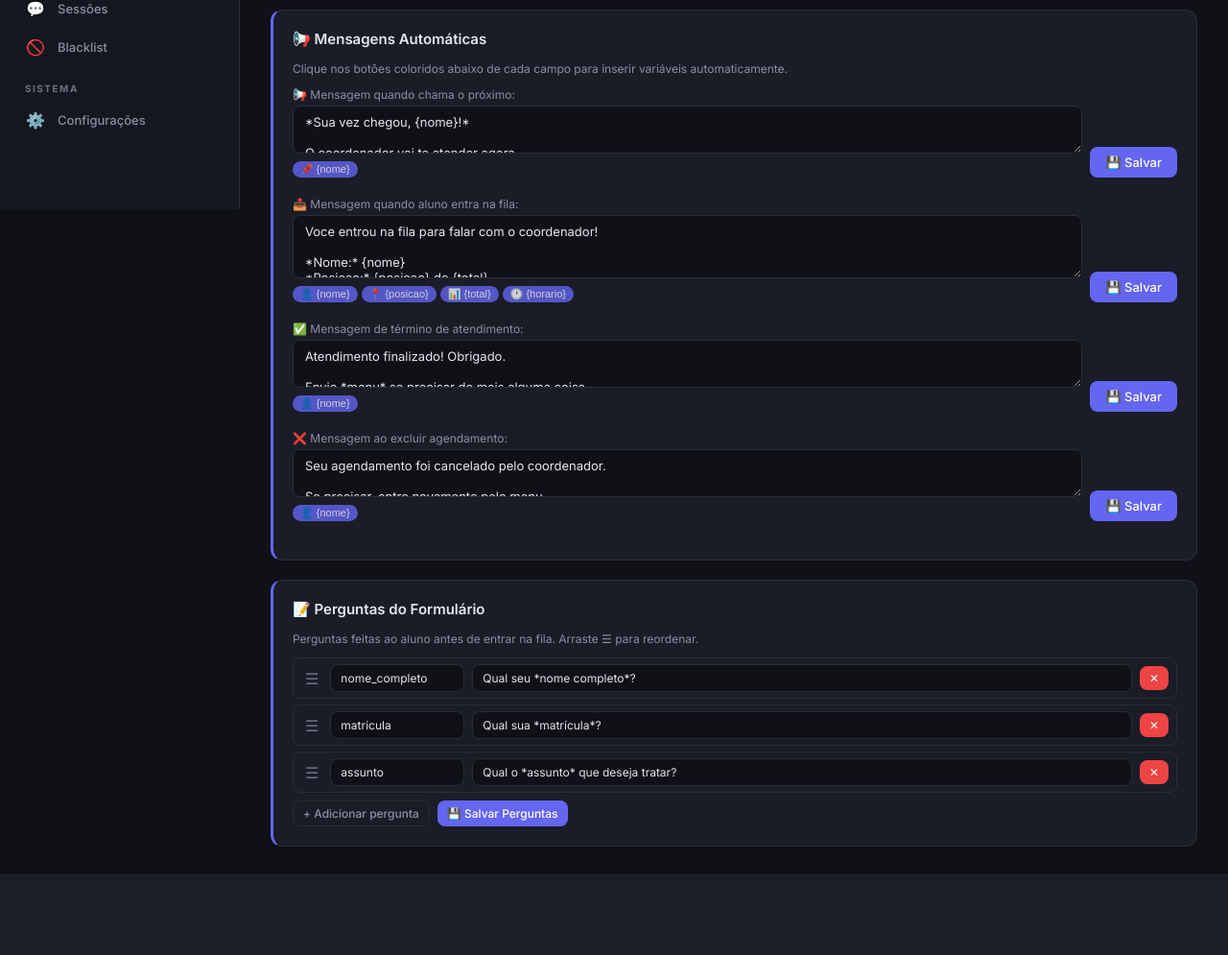
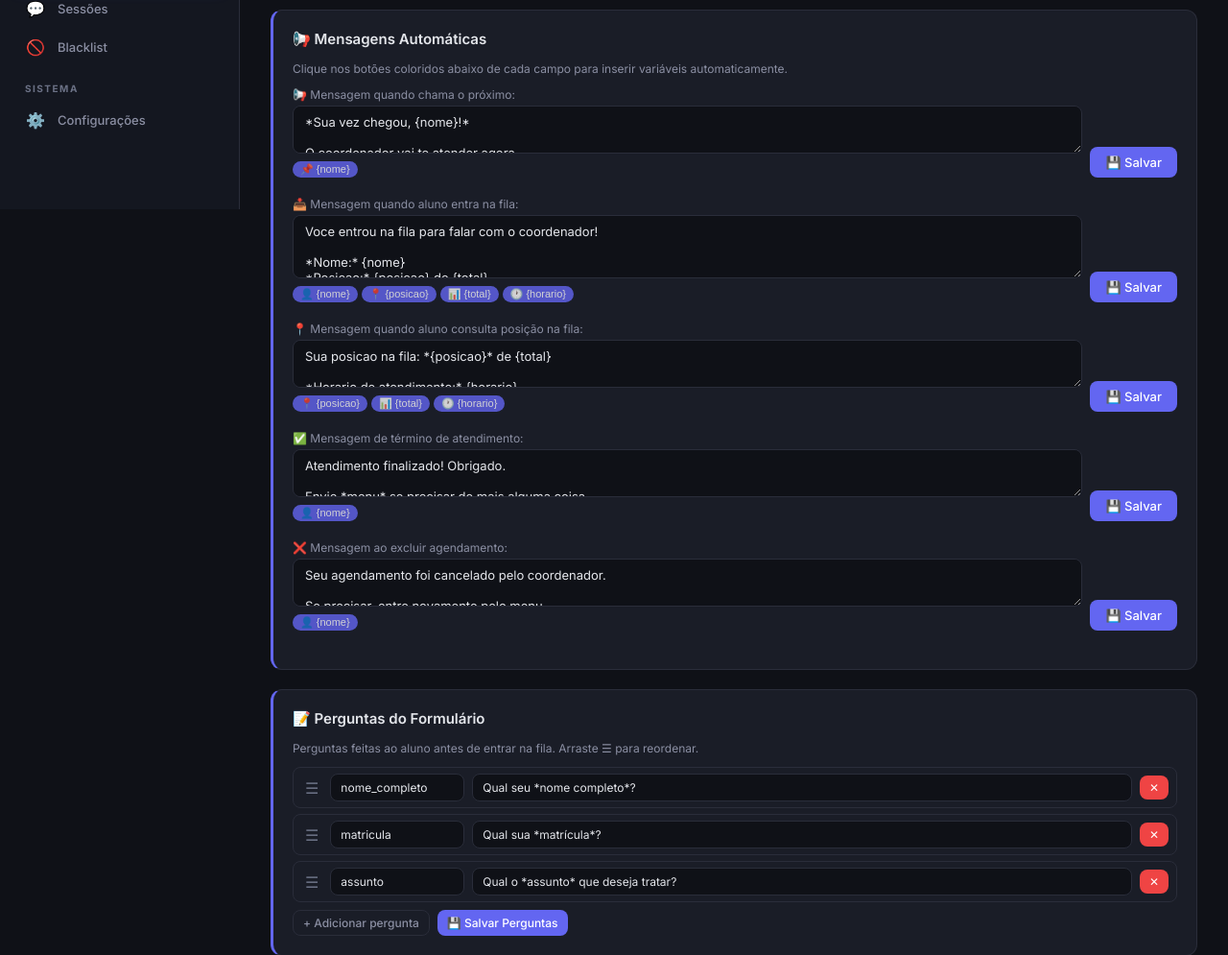
Before and after one commit to PedroDorelande/flask-ai-whatsapp-bot, a Flask app: page /fila/config in a window 1280 px wide. Shown: the part 582-1577 px from the top of the page at 96% size. Before the commit the page ends 1492 px from the top, so only its background shows below. Run offline with Flask 3, Linux system fonts and the light colour scheme.

Commit message:
feat: mensagem posicao fila customizavel + fix link arquivos dominio publico
- Mensagem de consulta de posicao na fila agora e editavel no painel (Configuracoes da Fila)
- FLASK_PUBLIC_DOMAIN agora e preservado ao salvar configuracoes (antes era apagado do .env)
- Novo campo 'Dominio Publico' na pagina de Configuracoes para editar o dominio dos links
- Sync bidirecional Knowledge <-> Menus (menu_item_id na tabela Knowledge)
- _get_base_url melhorado: prioriza FLASK_PUBLIC_DOMAIN > FLASK_PUBLIC_URL > request context

```diff
--- a/app.py
+++ b/app.py
@@ -212,10 +212,12 @@ def menu_edit(item_id):
 def menu_delete(item_id):
     item = MenuItem.query.get_or_404(item_id)
     parent_id = item.parent_id
+    # Remove FAQs vinculadas a este item e seus filhos
+    _unlink_knowledge_from_tree(item)
     # Deleta filhos recursivamente
     _delete_menu_tree(item)
     db.session.commit()
-    flash('Menu excluido!', 'success')
+    flash('Menu excluído e FAQs associadas removidas!', 'success')
     if parent_id:
         return redirect(url_for('menus_sub', parent_id=parent_id))
     return redirect(url_for('menus'))
@@ -226,6 +228,18 @@ def _delete_menu_tree(item):
     for child in item.filhos.all():
         _delete_menu_tree(child)
     db.session.delete(item)
+
+
+def _unlink_knowledge_from_tree(item):
+    """Remove FAQs vinculadas a um item de menu e seus filhos recursivamente."""
+    for child in item.filhos.all():
+        _unlink_knowledge_from_tree(child)
+    # Busca FAQs vinculadas a este item de menu
+    linked_faqs = Knowledge.query.filter_by(menu_item_id=item.id).all()
+    for faq in linked_faqs:
+        print(f'[MENU→FAQ] Removendo FAQ "{faq.pergunta[:50]}..." (id={faq.id}) '
+              f'vinculada ao menu "{item.titulo}"', flush=True)
+        db.session.delete(faq)
 
 
 @app.route('/menus/toggle/<int:item_id>', methods=['POST'])
@@ -287,6 +301,8 @@ def _faq_to_menu(faq):
     # Verifica se já existe um item com o mesmo título nessa categoria
     existing = MenuItem.query.filter_by(parent_id=menu_cat.id, titulo=titulo).first()
     if existing:
+        # Vincula a FAQ ao item existente
+        faq.menu_item_id = existing.id
         print(f'[FAQ→MENU] Item já existe: "{titulo}" na categoria "{categoria}"',
               flush=True)
         return menu_cat.titulo  # Já existe, não duplica
@@ -304,6 +320,8 @@ def _faq_to_menu(faq):
     )
     db.session.add(new_item)
     db.session.flush()
+    # Vincula a FAQ ao novo item de menu
+    faq.menu_item_id = new_item.id
     print(f'[FAQ→MENU] Item criado: "{titulo}" → categoria "{categoria}" '
           f'(menu_id={new_item.id}, pos={new_item.posicao})', flush=True)
     return menu_cat.titulo
@@ -317,6 +335,24 @@ def knowledge_approve(faq_id):
     db.session.commit()
     flash(f'FAQ aprovada e adicionada ao menu "{cat}"!', 'success')
     return redirect(request.referrer or url_for('knowledge'))
+
+
+def _remove_faq_menu(faq):
+    """Remove o item de menu vinculado a uma FAQ (se existir)."""
+    if faq.menu_item_id:
+        menu_item = MenuItem.query.get(faq.menu_item_id)
+        if menu_item:
+            parent = menu_item.pai
+            _delete_menu_tree(menu_item)
+            db.session.flush()  # Garante que a deleção reflete antes de checar o pai
+            print(f'[FAQ→MENU] Removido menu "{menu_item.titulo}" (id={menu_item.id})',
+                  flush=True)
+            # Se a categoria ficou vazia, remove ela também
+            if parent and not parent.has_filhos and parent.resposta is None:
+                db.session.delete(parent)
+                print(f'[FAQ→MENU] Categoria vazia removida: "{parent.titulo}"',
+                      flush=True)
+        faq.menu_item_id = None
 
 
 @app.route('/knowledge/approve_all', methods=['POST'])
@@ -337,6 +373,7 @@ def knowledge_reject_all():
     pendentes = Knowledge.query.filter_by(status='Pendente').all()
     count = 0
     for faq in pendentes:
+        _remove_faq_menu(faq)
         faq.status = 'Rejeitado'
         count += 1
     db.session.commit()
@@ -347,9 +384,13 @@ def knowledge_reject_all():
 @app.route('/knowledge/delete_all/<status>', methods=['POST'])
 def knowledge_delete_all(status):
     if status == 'todos':
-        count = Knowledge.query.delete()
+        faqs = Knowledge.query.all()
     else:
-        count = Knowledge.query.filter_by(status=status).delete()
+        faqs = Knowledge.query.filter_by(status=status).all()
+    count = len(faqs)
+    for faq in faqs:
+        _remove_faq_menu(faq)
+        db.session.delete(faq)
     db.session.commit()
     flash(f'{count} FAQs apagadas!', 'success')
     return redirect(url_for('knowledge'))
@@ -358,17 +399,20 @@ def knowledge_delete_all(status):
 @app.route('/knowledge/reject/<int:faq_id>', methods=['POST'])
 def knowledge_reject(faq_id):
     faq = Knowledge.query.get_or_404(faq_id)
+    _remove_faq_menu(faq)
     faq.status = 'Rejeitado'
     db.session.commit()
+    flash('FAQ rejeitada e removida do menu!', 'success')
     return redirect(request.referrer or url_for('knowledge'))
 
 
 @app.route('/knowledge/delete/<int:faq_id>', methods=['POST'])
 def knowledge_delete(faq_id):
     faq = Knowledge.query.get_or_404(faq_id)
+    _remove_faq_menu(faq)
     db.session.delete(faq)
     db.session.commit()
-    flash('FAQ excluida!', 'success')
+    flash('FAQ excluída e removida do menu!', 'success')
     return redirect(request.referrer or url_for('knowledge'))
 
 
@@ -559,6 +603,7 @@ def _write_env_file(config):
         f'FLASK_SECRET_KEY={config.get("FLASK_SECRET_KEY", "dev-secret")}',
         f'FLASK_DEBUG={config.get("FLASK_DEBUG", "false")}',
         f'FLASK_PUBLIC_URL={config.get("FLASK_PUBLIC_URL", "")}',
+        f'FLASK_PUBLIC_DOMAIN={config.get("FLASK_PUBLIC_DOMAIN", "")}',
         '',
     ]
     with open(env_path, 'w', encoding='utf-8') as f:
@@ -585,7 +630,8 @@ def configuracoes_salvar():
         campos_permitidos = [
             'OPENAI_API_KEY', 'WAHA_API_KEY', 'WAHA_SESSION',
             'WAHA_DASHBOARD_USERNAME', 'WAHA_DASHBOARD_PASSWORD',
-            'WAHA_API_URL', 'FLASK_SECRET_KEY', 'FLASK_DEBUG', 'FLASK_PUBLIC_URL'
+            'WAHA_API_URL', 'FLASK_SECRET_KEY', 'FLASK_DEBUG', 'FLASK_PUBLIC_URL',
+            'FLASK_PUBLIC_DOMAIN'
         ]
         for campo in campos_permitidos:
             if campo in data:
@@ -746,6 +792,9 @@ def fila_config():
         msg_cancel_padrao = fila_module.MENSAGEM_CANCELAMENTO_PADRAO
         mensagem_cancelamento = BotConfig.get('mensagem_cancelamento', msg_cancel_padrao)
 
+        msg_posicao_padrao = fila_module.MENSAGEM_POSICAO_PADRAO
+        mensagem_posicao = BotConfig.get('mensagem_posicao', msg_posicao_padrao)
+
         perguntas = fila_module.get_perguntas()
         horarios = fila_module.get_horarios_semana()
         dias_semana = fila_module.DIAS_SEMANA
@@ -754,6 +803,7 @@ def fila_config():
         return render_template('fila_config.html',
             mensagem_chamada=mensagem_chamada,
             mensagem_entrada=mensagem_entrada,
+            mensagem_posicao=mensagem_posicao,
             mensagem_termino=mensagem_termino,
             mensagem_cancelamento=mensagem_cancelamento,
             perguntas=perguntas,
@@ -771,6 +821,10 @@ def fila_config():
     if msg_entrada:
         BotConfig.set('mensagem_entrada', msg_entrada)
         saved.append('entrada')
+    msg_posicao = request.form.get('mensagem_posicao', '').strip()
+    if msg_posicao:
+        BotConfig.set('mensagem_posicao', msg_posicao)
+        saved.append('posição')
     msg_termino = request.form.get('mensagem_termino', '').strip()
     if msg_termino:
         BotConfig.set('mensagem_termino', msg_termino)
--- a/bot/queue.py
+++ b/bot/queue.py
@@ -95,6 +95,12 @@ MENSAGEM_ENTRADA_PADRAO = (
     'Envie *sair* para sair da fila.'
 )
 
+MENSAGEM_POSICAO_PADRAO = (
+    'Sua posicao na fila: *{posicao}* de {total}\n\n'
+    '*Horario de atendimento:* {horario}\n\n'
+    'Aguarde, voce sera notificado quando for sua vez!'
+)
+
 MENSAGEM_TERMINO_PADRAO = (
     'Atendimento finalizado! Obrigado.\n\n'
     'Envie *menu* se precisar de mais alguma coisa.'
@@ -111,6 +117,12 @@ def _get_mensagem_termino():
     """Retorna a mensagem de término de atendimento customizada."""
     db.session.expire_all()
     return BotConfig.get('mensagem_termino', MENSAGEM_TERMINO_PADRAO)
+
+
+def _get_mensagem_posicao():
+    """Retorna a mensagem de consulta de posição customizada."""
+    db.session.expire_all()
+    return BotConfig.get('mensagem_posicao', MENSAGEM_POSICAO_PADRAO)
 
 
 MENSAGEM_CANCELAMENTO_PADRAO = (
@@ -249,10 +261,15 @@ def check_position(chat_id: str):
     else:
         total = QueueEntry.total_esperando()
         horario = _get_horario_atendimento()
-        waha.send_text(chat_id,
-            f'Sua posicao na fila: *{pos}* de {total}\n\n'
-            f'*Horario de atendimento:* {horario}\n\n'
-            f'Aguarde, voce sera notificado quando for sua vez!')
+        msg_template = _get_mensagem_posicao()
+        try:
+            msg = msg_template.format(
+                posicao=pos, total=total, horario=horario)
+        except Exception:
+            msg = msg_template.replace('{posicao}', str(pos))\
+                .replace('{total}', str(total))\
+                .replace('{horario}', horario)
+        waha.send_text(chat_id, msg)
 
 
 def leave_queue(chat_id: str):
--- a/models/database.py
+++ b/models/database.py
@@ -73,6 +73,8 @@ class Knowledge(db.Model):
     origem = db.Column(db.String(255), nullable=True)
     status = db.Column(db.String(20), default='Pendente')  # Pendente | Aprovado | Rejeitado
     criado_em = db.Column(db.DateTime, default=datetime.utcnow)
+    # Vínculo com MenuItem — rastreia qual item de menu foi criado a partir desta FAQ
+    menu_item_id = db.Column(db.Integer, db.ForeignKey('menu_items.id'), nullable=True)
 
 
 class SessionControl(db.Model):
@@ -274,8 +276,54 @@ def init_db(app):
     db.init_app(app)
     with app.app_context():
         db.create_all()
+        # Migração: adiciona coluna menu_item_id se não existir
+        _migrate_knowledge_menu_link()
         if MenuItem.query.count() == 0:
             _seed_menus()
+
+
+def _migrate_knowledge_menu_link():
+    """Adiciona coluna menu_item_id à tabela conhecimento se não existir."""
+    from sqlalchemy import inspect, text
+    inspector = inspect(db.engine)
+    columns = [col['name'] for col in inspector.get_columns('conhecimento')]
+    if 'menu_item_id' not in columns:
+        db.session.execute(text(
+            'ALTER TABLE conhecimento ADD COLUMN menu_item_id INTEGER '
+            'REFERENCES menu_items(id)'
+        ))
+        db.session.commit()
+        print('[MIGRAÇÃO] Coluna menu_item_id adicionada à tabela conhecimento',
+              flush=True)
+
+        # Vincula FAQs aprovadas existentes aos seus menus correspondentes
+        _link_existing_approved_faqs()
+
+
+def _link_existing_approved_faqs():
+    """Vincula FAQs aprovadas existentes aos itens de menu correspondentes."""
+    from models.database import Knowledge, MenuItem
+    approved = Knowledge.query.filter_by(status='Aprovado').all()
+    linked = 0
+    for faq in approved:
+        titulo = faq.pergunta.strip()
+        if len(titulo) > 100:
+            titulo = titulo[:97] + '...'
+        categoria = (faq.categoria or 'Geral').strip()
+        # Busca a categoria no menu raiz
+        menu_cat = MenuItem.query.filter_by(parent_id=None, titulo=categoria).first()
+        if menu_cat:
+            # Busca o item correspondente
+            menu_item = MenuItem.query.filter_by(
+                parent_id=menu_cat.id, titulo=titulo
+            ).first()
+            if menu_item:
+                faq.menu_item_id = menu_item.id
+                linked += 1
+    if linked:
+        db.session.commit()
+        print(f'[MIGRAÇÃO] {linked} FAQs aprovadas vinculadas aos menus existentes',
+              flush=True)
 
 
 def _seed_menus():
--- a/templates/fila_config.html
+++ b/templates/fila_config.html
@@ -232,6 +232,24 @@
         <form method="POST" action="{{ url_for('fila_config') }}" style="display:flex; gap:8px; align-items:flex-end;">
             <div style="flex:1;">
                 <label style="font-size:12px; color:var(--text-secondary); display:block; margin-bottom:4px;">
+                    📍 Mensagem quando aluno consulta posição na fila:
+                </label>
+                <textarea name="mensagem_posicao" rows="2" id="ta-posicao"
+                    style="width:100%; padding:8px 12px; background:var(--bg); border:1px solid var(--border); border-radius:var(--radius-sm); color:var(--text); font-size:13px; resize:vertical;">{{ mensagem_posicao }}</textarea>
+                <div class="var-buttons">
+                    <button type="button" class="var-btn" onclick="insertVar('ta-posicao', '{posicao}')">📍 {posicao}</button>
+                    <button type="button" class="var-btn" onclick="insertVar('ta-posicao', '{total}')">📊 {total}</button>
+                    <button type="button" class="var-btn" onclick="insertVar('ta-posicao', '{horario}')">🕐 {horario}</button>
+                </div>
+            </div>
+            <button class="btn btn-primary" style="white-space:nowrap;">💾 Salvar</button>
+        </form>
+    </div>
+
+    <div class="config-section">
+        <form method="POST" action="{{ url_for('fila_config') }}" style="display:flex; gap:8px; align-items:flex-end;">
+            <div style="flex:1;">
+                <label style="font-size:12px; color:var(--text-secondary); display:block; margin-bottom:4px;">
                     ✅ Mensagem de término de atendimento:
                 </label>
                 <textarea name="mensagem_termino" rows="2" id="ta-termino"
```
Also changed, not shown: bot/menu.py (+6 -2 lines), templates/configuracoes.html (+10 -3 lines).
